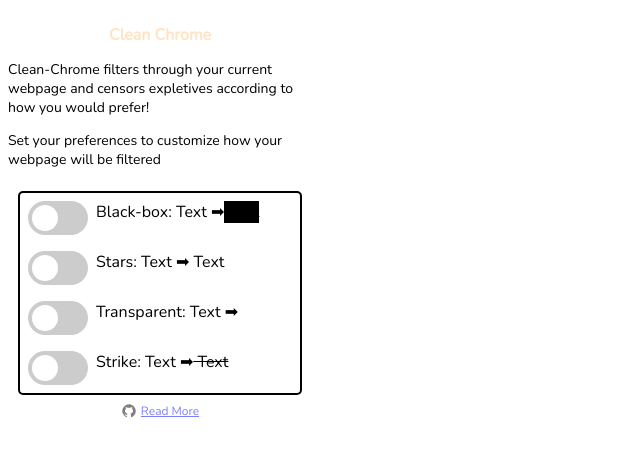
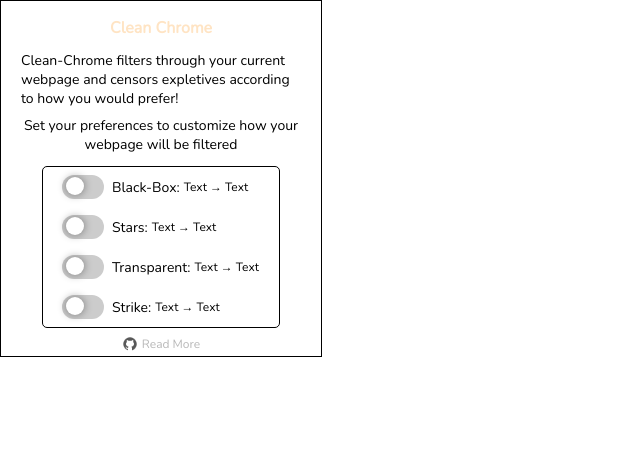
Before and after one commit to lawrencehhan/clean-chrome, a React (Create React App) app: page / in a window 1280 px wide. Shown: the top 456 px of the page, without its empty margins (0-640 px from the left). Built offline with nearby package versions, Linux system fonts and the light colour scheme.

Commit message:
added controlled components to buttons along with simple animation styling

```diff
--- a/src/components/Description.js
+++ b/src/components/Description.js
@@ -4,7 +4,7 @@
     return (
         <div className="intro">
             <h6 className="intro-title">Clean Chrome</h6>
-            <p>Clean-Chrome filters through your current webpage and censors expletives according to how you would prefer!</p>
+            <p className="intro-para">Clean-Chrome filters through your current webpage and censors expletives according to how you would prefer!</p>
             <p className="intro-instruct">Set your preferences to customize how your webpage will be filtered</p>
         </div>
     )
--- a/src/components/Footer.js
+++ b/src/components/Footer.js
@@ -8,7 +8,7 @@
                 <img className="github-logo" src={gitHubImg}></img>
             </span>
             <span>
-                <a alt="Github Source" href="https://github.com/lawrencehhan/clean-chrome" target="_blank">Read More</a>
+                <a className="github-link" alt="Github Source" href="https://github.com/lawrencehhan/clean-chrome" target="_blank">Read More</a>
             </span>
         </div>
     )
--- a/src/components/Main.js
+++ b/src/components/Main.js
@@ -1,23 +1,30 @@
-import React from 'react'
+import React, {useState} from 'react'
+import ToggleButton from './ToggleButton'
+import toggleData from './toggles'
 
-const censorTypes = ["Black-box", "Stars", "Transparent", "Strike"]
-const buttonrow = censorTypes.map(censor =>
-    <div className="button-row">
-        <div className="toggle-button">
-            <input type="checkbox"></input>
-            <span className="toggle-slider"></span>
-        </div>
-        <span className="button-text">
-            {censor}: Text  &#10145;
-            <span className={censor}>  Text</span>
-        </span>
-    </div>
-)
 
 export default function Main() {
+    const [censorType, setCensorType] = useState("")
+    console.log("Active censor type: " + censorType)
+
+    function handleChange(event) {
+        setCensorType(prevCensorType => (
+            event.target.value === prevCensorType ? "" : event.target.value
+        ))
+    }
+
+    const toggleElements = toggleData.map(toggle => {
+        return <ToggleButton
+            key={toggle.keyID}
+            id={toggle.id}
+            censorType={censorType}
+            handleChange={handleChange}
+        />
+    })
+
     return (
-        <div className="button-box">
-            {buttonrow}
-        </div>
+        <form className="button-box">
+            {toggleElements}
+        </form>
     )
 }
--- /dev/null
+++ b/src/components/ToggleButton.js
@@ -0,0 +1,29 @@
+import React from "react"
+
+export default function ToggleButton(props){
+    const {id, censorType, handleChange} = props
+
+    return (
+        <div className="button-row">
+            <input
+                className="toggle-button"
+                type="checkbox"
+                name="censor"
+                id={id}
+                value={id}
+                checked={censorType === id}
+                onChange={handleChange}
+            />
+            <label
+                className="toggle-label"
+                htmlFor={id}
+            >
+                <span className="toggle-switch" />
+            </label>
+            <span className="toggle-description">
+                {id}:
+                <span className={`censor-example ${id}`}>     Text &#8594; Text</span>
+            </span>
+        </div>
+    )
+}
--- /dev/null
+++ b/src/components/toggles.js
@@ -0,0 +1,18 @@
+export default [
+    {
+        keyID: 1,
+        id: "Black-Box",
+    },
+    {
+        keyID: 2,
+        id: "Stars",
+    },
+    {
+        keyID: 3,
+        id: "Transparent",
+    },
+    {
+        keyID: 4,
+        id: "Strike",
+    }
+]
--- a/src/index.js
+++ b/src/index.js
@@ -3,9 +3,4 @@
 import './main.css';
 import App from './App';
 
-ReactDOM.render(
-  <React.StrictMode>
-    <App />
-  </React.StrictMode>,
-  document.getElementById('root')
-);
+ReactDOM.render(<App />, document.getElementById('root'));
--- a/src/main.css
+++ b/src/main.css
@@ -1,103 +1,111 @@
 body {
   margin: 0;
-    font-family: 'Nunito', sans-serif;
+  font-family: "Nunito", sans-serif;
   width: 320px;
-    max-height: 480px;
+  max-height: 504px;
+  border: 1px solid black;
 }
 
 .intro {
-    font-size: 0.875rem; /* 14px */
-    padding: 8px;
+  padding: 0 16px 0 16px;
+  margin-top: 16px;
+  margin-bottom: 8px;
+  font-size: 0.875rem;
+  display: inline-block;
+  text-align: center;
 }
-.intro-title {
+.intro .intro-title {
+  margin: 0;
+  margin-bottom: 8px;
   font-size: 1rem;
-    color:bisque;
-    display: flex;
-    justify-content: center;
-    margin-bottom: 0;
-    margin-top: 16px;
+  color: bisque;
 }
-.intro-instruct {
-    display: flex;
-    justify-content: center;
-    align-content: center;
+.intro .intro-para, .intro .intro-instruct {
+  margin: 0;
+  padding: 4px;
+}
+.intro .intro-para {
+  text-align: left;
 }
 
 .button-box {
-    width: 280px;
-    border: 2px solid black;
+  width: 236px;
+  border: 1px solid black;
   border-radius: 5px;
   margin: auto;
   margin-bottom: 8px;
 }
-.button-row{
+.button-box .button-row {
   padding: 8px;
-    display: inline-flex;
+  display: flex;
+  margin: 0 4px 0 4px;
 }
-.toggle-button{
+.button-box .button-row .toggle-button {
+  height: 0;
+  width: 0;
+  visibility: hidden;
+}
+.button-box .button-row .toggle-label {
+  width: 42px;
+  height: 24px;
+  border-radius: 100px;
+  display: flex;
+  align-items: center;
+  justify-content: space-between;
   position: relative;
-    display: inline-block;
-    width: 60px;
-    height: 34px;
+  cursor: pointer;
+  background: #ccc;
+  transition: background-color 0.4s;
 }
-.toggle-button input {
-    opacity: 0;
-    width: 0;
-    height: 0;
-}
-.toggle-slider {
-    position: absolute;
-    cursor: pointer;
-    top: 0;
-    left: 0;
-    right: 0;
-    bottom: 0;
-    background-color: #ccc;
-    -webkit-transition: .4s;
-    transition: .4s;
-    border-radius: 34px;
-}
-.toggle-slider::before {
-    position: absolute;
-    content: "";
-    height: 26px;
-    width: 26px;
+.button-box .button-row .toggle-label .toggle-switch {
+  height: calc(0.75 * 24px);
+  width: calc(0.75 * 24px);
   left: 4px;
   bottom: 4px;
-    background-color: white;
-    -webkit-transition: .4s;
-    transition: .4s;
-    border-radius: 50%;
+  border-radius: 36px;
+  box-shadow: 0 0 8px 0 rgba(10, 10, 10, 0.45);
+  position: absolute;
+  transition: 0.4s;
+  background: #fff;
 }
-input:checked + .toggle-slider {
+.button-box .button-row .toggle-button:checked + .toggle-label .toggle-switch {
+  left: calc(100% - 4px);
+  transform: translateX(-100%);
+}
+.button-box .button-row .toggle-button:checked + .toggle-label {
   background-color: #2196F3;
 }
-
-input:focus + .toggle-slider {
-    box-shadow: 0 0 1px #2196F3;
+.button-box .button-row .toggle-label:active .toggle-switch {
+  width: 42px;
 }
-.button-text {
-    font-size: 1rem;
+.button-box .button-row .toggle-description {
+  font-size: 0.875rem;
   margin-left: 8px;
+  display: inline-flex;
+  align-items: center;
 }
-.Black-box {
-    background-color: black;
-}
-.Transparent{
-    color: white;
-}
-.Strike {
-    text-decoration: line-through;
+.button-box .button-row .toggle-description .censor-example {
+  font-size: 0.75rem;
+  margin-left: 4px;
 }
 
 .footer {
   display: flex;
   justify-content: center;
   font-size: 0.75rem;
-    opacity: 0.5;
+  opacity: 0.65;
 }
-.github-logo {
+.footer .github-logo {
   max-width: 16px;
   height: auto;
   margin-right: 4px;
 }
+.footer .github-link {
+  text-decoration: none !important;
+  color: rgba(10, 10, 10, 0.45);
+  cursor: pointer;
+}
+
+/* Second Attempt */
+
+/*# sourceMappingURL=main.css.map */
--- /dev/null
+++ b/src/main.scss
@@ -0,0 +1,137 @@
+$read-font: 0.875rem; // 0.875rem = 14px
+$sub-font: 0.75rem;
+$toggle-off-color: #ccc;
+$toggle-on-color: #2196F3;
+$switch-color: #fff;
+$toggle-animation-speed: 0.4s;
+$toggle-height: 24px;
+$toggle-width: 42px;
+$switch-offset: 4px;
+
+
+body {
+    margin: 0;
+    font-family: 'Nunito', sans-serif;
+    width: 320px;
+    max-height: 504px;
+    border: 1px solid black;
+}
+
+.intro {
+    padding: 0 16px 0 16px;
+    margin-top: 16px;
+    margin-bottom: 8px;
+    font-size: $read-font;
+    display: inline-block;
+    text-align: center;
+    .intro-title {
+        margin: 0;
+        margin-bottom: 8px;
+        font-size: 1rem;
+        color:bisque;
+    }
+    .intro-para, .intro-instruct {
+        margin: 0;
+        padding: 4px;
+    }
+    .intro-para{
+        text-align: left;
+    }
+}
+
+.button-box {
+    width: 236px;
+    border: 1px solid black;
+    border-radius: 5px;
+    margin: auto;
+    margin-bottom: 8px;
+    .button-row{
+        padding: 8px;
+        display: flex;
+        margin: 0 4px 0 4px;
+        .toggle-button {
+            height: 0;
+            width: 0;
+            visibility: hidden;
+        }
+        .toggle-label {
+            width: $toggle-width;
+            height: $toggle-height;
+            border-radius: 100px;
+            display: flex;
+            align-items: center;
+            justify-content: space-between;
+            position: relative;
+            cursor: pointer;
+            background: $toggle-off-color;
+            transition: background-color $toggle-animation-speed;
+            .toggle-switch {
+                height: calc(0.75 * #{$toggle-height});
+                width: calc(0.75 * #{$toggle-height});
+                left: $switch-offset;
+                bottom: $switch-offset;
+                border-radius: 36px;
+                box-shadow: 0 0 8px 0 rgba(10, 10, 10, 0.45);
+                position: absolute;
+                transition: $toggle-animation-speed;
+                background: $switch-color;
+            }
+        }
+        // Changes applied to toggle-button/toggle-switch
+        .toggle-button:checked + .toggle-label .toggle-switch {
+            left: calc(100% - #{$switch-offset}); // Check .toggle-switch left val
+            transform: translateX(-100%);
+        }
+        .toggle-button:checked + .toggle-label {
+            background-color: $toggle-on-color;
+        }
+        .toggle-label:active .toggle-switch {
+            width: $toggle-width;
+        }
+        .toggle-description {
+            font-size: $read-font;
+            margin-left: 8px;
+            display: inline-flex;
+            align-items: center;
+            .censor-example{
+                font-size: $sub-font;
+                margin-left: 4px;
+            }
+        }
+    }
+}
+
+.footer {
+    display: flex;
+    justify-content: center;
+    font-size: $sub-font;
+    opacity: 0.65;
+    .github-logo {
+        max-width: 16px;
+        height: auto;
+        margin-right: 4px;
+    }
+    .github-link{
+        text-decoration: none !important;
+        color: rgba(10, 10, 10, 0.45);
+        cursor: pointer;
+    }
+}
+
+/* Second Attempt */
+
+
+
+
+
+
+
+// .Black-box {
+//     background-color: black;
+// }
+// .Transparent{
+//     color: white;
+// }
+// .Strike {
+//     text-decoration: line-through;
+// }
```
Also changed, not shown: src/components/Toggle.js (deleted, +0 -10 lines), 13 other files (tests, documents, lock files or other folders). Lines whose indentation alone changed are shown as unchanged.
